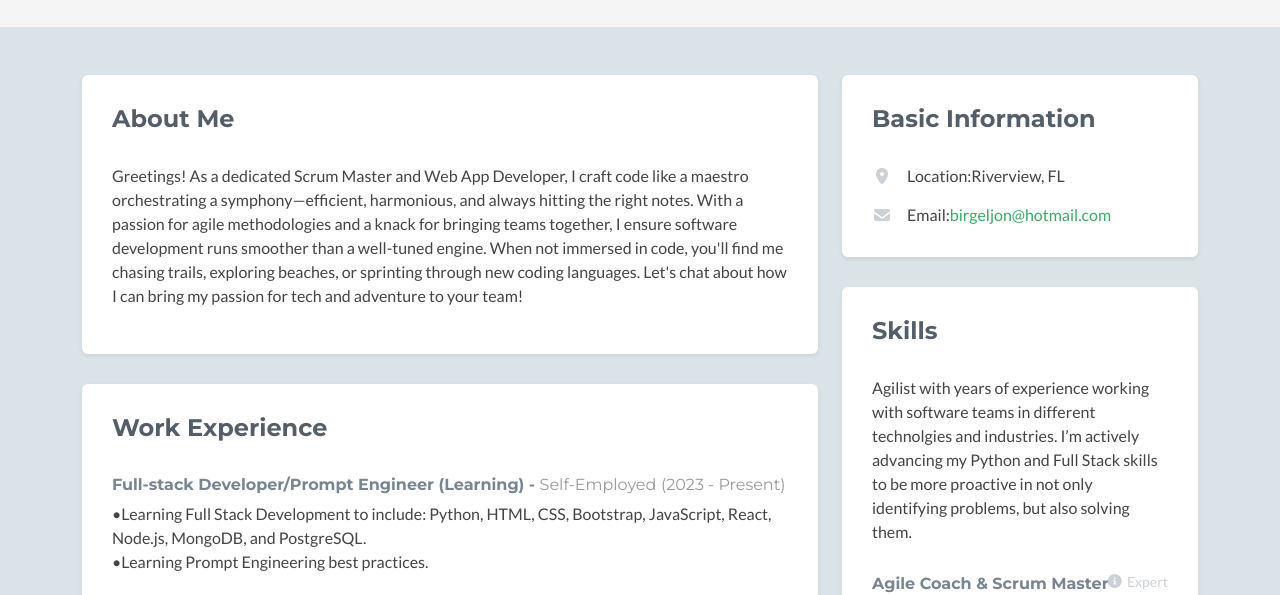
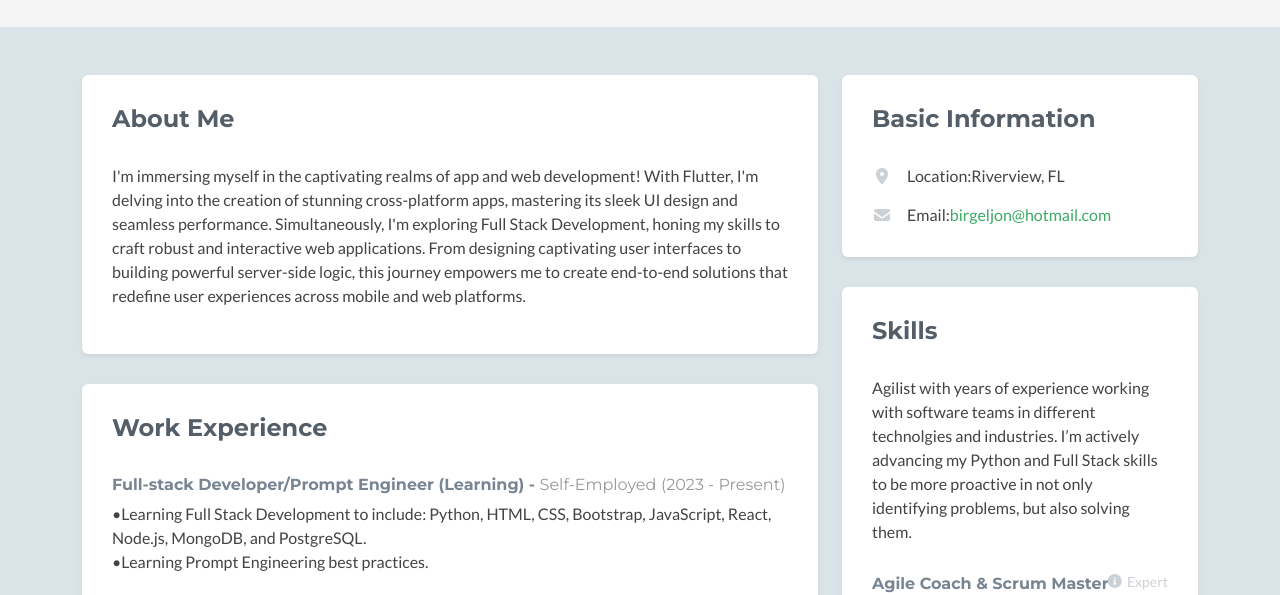
Before and after one commit to JonnyBir/JonnyBir.github.io, a plain HTML site: page index.html in a window 1280 px wide. Shown: the part 222-817 px from the top of the page. Drawn offline with nearby package versions, Linux system fonts and the light colour scheme; no server answers; a script that the page names is missing; some icons are missing.

Commit message:
Update index.html
Update to the About me section.

```diff
--- a/index.html
+++ b/index.html
@@ -64,7 +64,7 @@
                     <div class="section-inner shadow-sm rounded">
                         <h2 class="heading">About Me</h2>
                         <div class="content">
-                            <p>Greetings! As a dedicated Scrum Master and Web App Developer, I craft code like a maestro orchestrating a symphony—efficient, harmonious, and always hitting the right notes. With a passion for agile methodologies and a knack for bringing teams together, I ensure software development runs smoother than a well-tuned engine. When not immersed in code, you'll find me chasing trails, exploring beaches, or sprinting through new coding languages. Let's chat about how I can bring my passion for tech and adventure to your team!</p>
+                            <p>I'm immersing myself in the captivating realms of app and web development! With Flutter, I'm delving into the creation of stunning cross-platform apps, mastering its sleek UI design and seamless performance. Simultaneously, I'm exploring Full Stack Development, honing my skills to craft robust and interactive web applications. From designing captivating user interfaces to building powerful server-side logic, this journey empowers me to create end-to-end solutions that redefine user experiences across mobile and web platforms.</p>
 
                         </div><!--//content-->
                     </div><!--//section-inner-->
```
